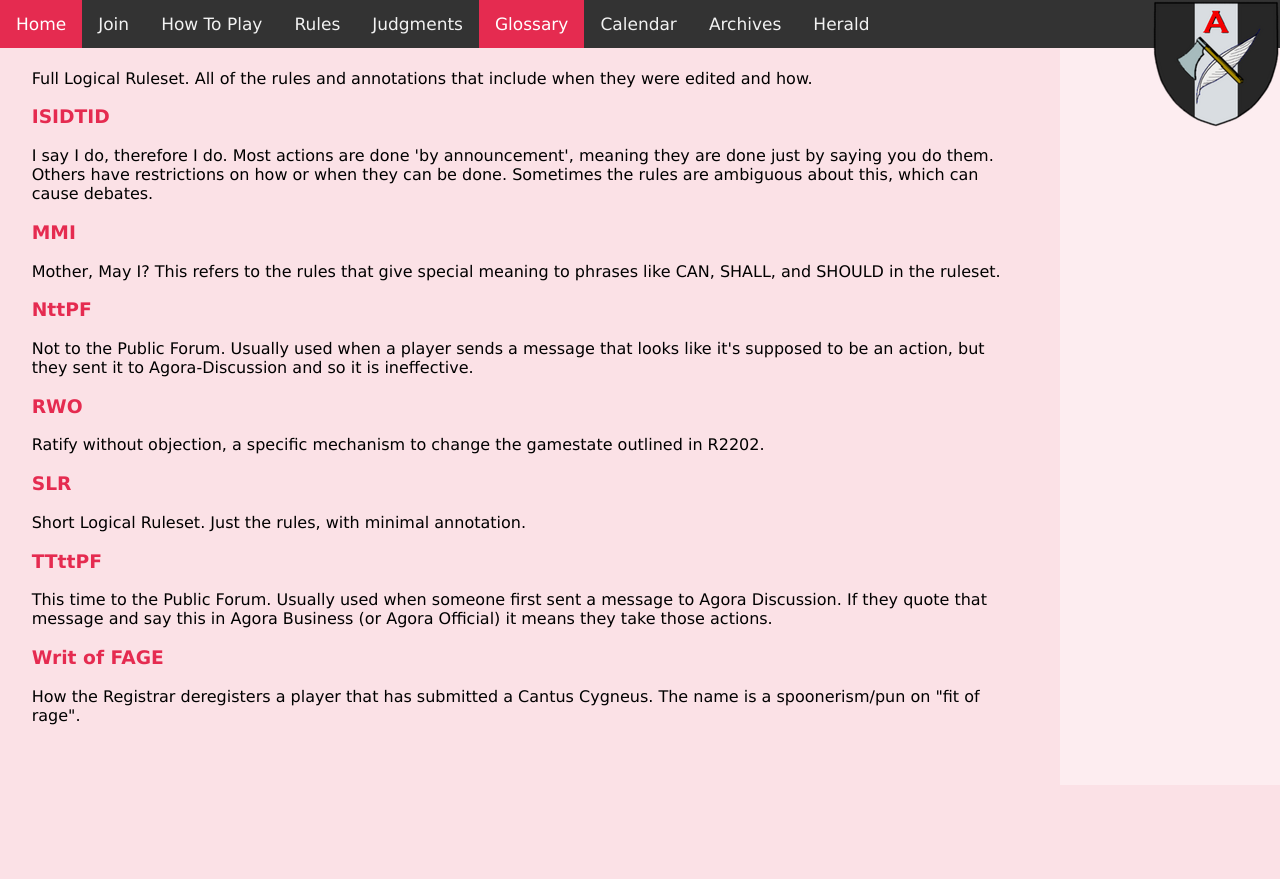
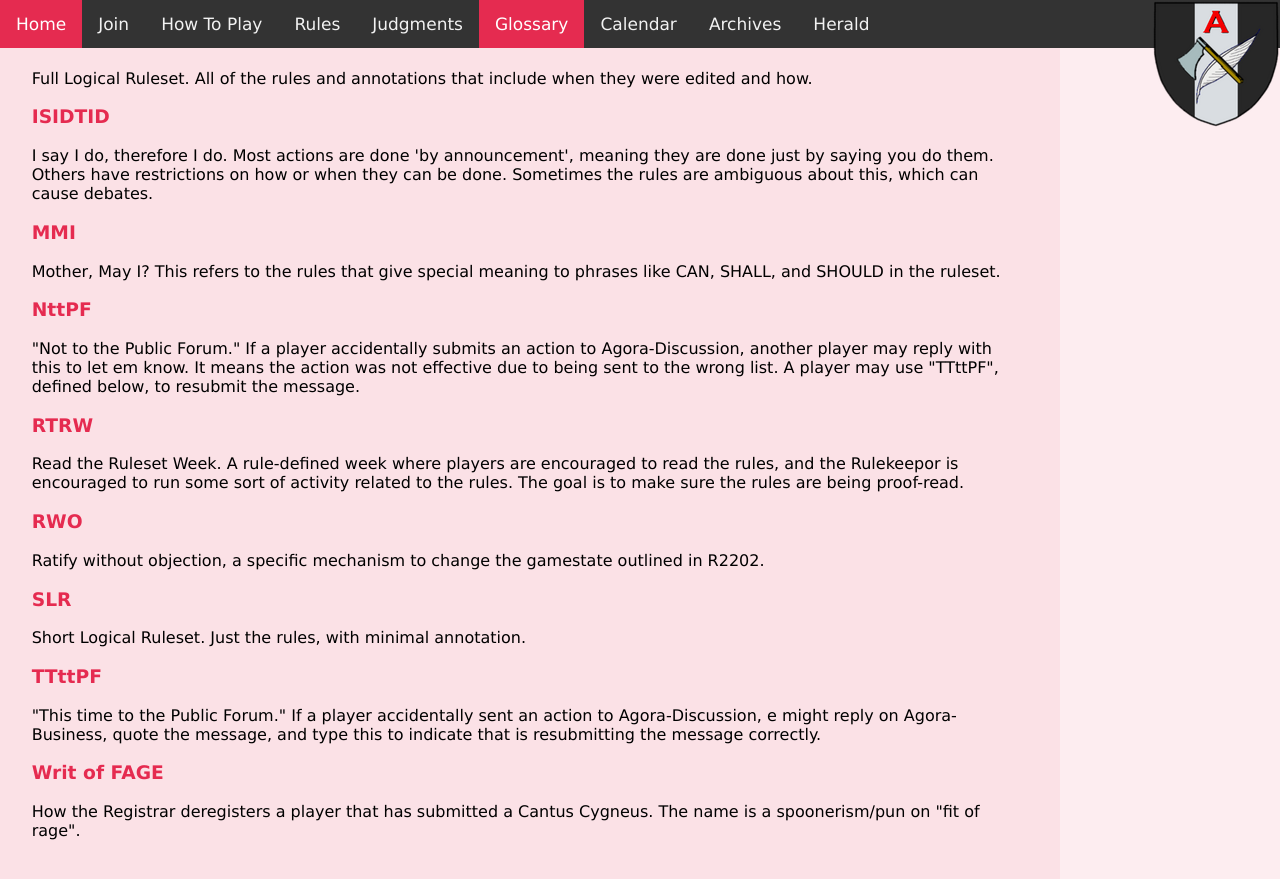
Before and after one commit to nixnull/agoranomic.github.io, a Jekyll site: the page built from glossary.md, in a window 1280 px wide and 900 px high, scrolled down 1388 px. Shown: the top 879 px of the window. Built offline with Jekyll 4.4.1, drawn with Linux system fonts in a browser that asks for light colours; nearby versions of some CDN libraries; before the commit the page ends 2173 px from its top, so only the background shows below that; some of the changed text lies outside the part shown.

Commit message:
Update glossary.md

```diff
--- a/glossary.md
+++ b/glossary.md
@@ -82,7 +82,13 @@ Mother, May I? This refers to the rules that give special meaning to phrases lik
 
 <h3>NttPF</h3>
 
-Not to the Public Forum. Usually used when a player sends a message that looks like it's supposed to be an action, but they sent it to Agora-Discussion and so it is ineffective.
+"Not to the Public Forum." If a player accidentally submits an action to Agora-Discussion, another player may reply with this to let em know. It means the action was not effective due to being sent to the wrong list.
+
+A player may use "TTttPF", defined below, to resubmit the message.
+
+<h3>RTRW</h3>
+
+Read the Ruleset Week. A rule-defined week where players are encouraged to read the rules, and the Rulekeepor is encouraged to run some sort of activity related to the rules. The goal is to make sure the rules are being proof-read.
 
 <h3>RWO</h3>
 
@@ -94,7 +100,7 @@ Short Logical Ruleset. Just the rules, with minimal annotation.
 
 <h3>TTttPF</h3>
 
-This time to the Public Forum. Usually used when someone first sent a message to Agora Discussion. If they quote that message and say this in Agora Business (or Agora Official) it means they take those actions.
+"This time to the Public Forum." If a player accidentally sent an action to Agora-Discussion, e might reply on Agora-Business, quote the message, and type this to indicate that is resubmitting the message correctly.
 
 <h3>Writ of FAGE</h3>
 
```
Also changed, not shown: other parts of glossary.md (+1 -1 lines).
